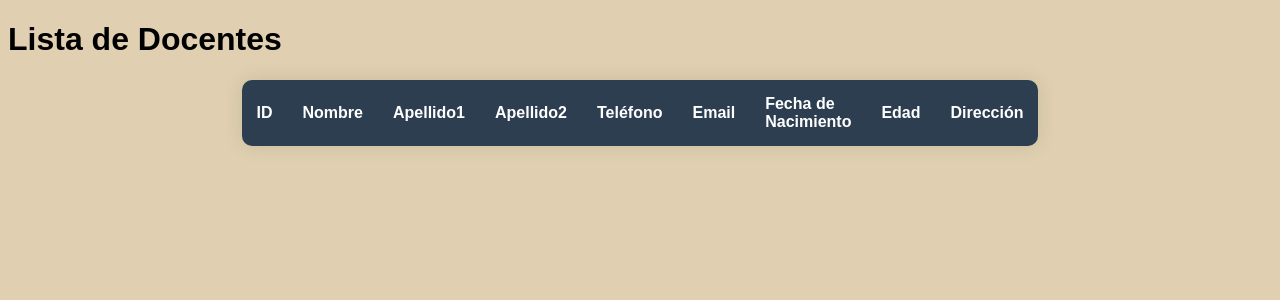
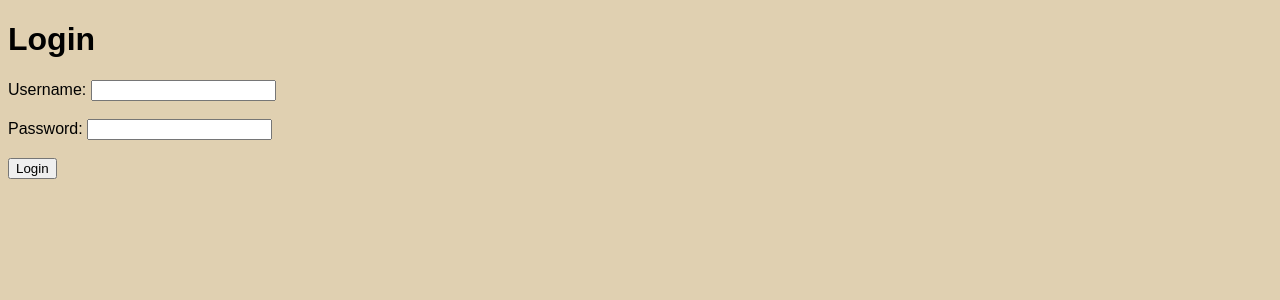
Before and after one commit to lcuper18/SCE, a Flask app: page / in a window 1280 px wide. Shown: the top 300 px of the page. Run offline with Flask 3, Linux system fonts and the light colour scheme; data that the repository does not hold is empty.

```diff
--- a/app.py
+++ b/app.py
@@ -1,4 +1,4 @@
-from flask import Flask, render_template, request, jsonify
+from flask import Flask, render_template, request, jsonify, redirect, url_for
 import mysql.connector
 
 app = Flask(__name__)
@@ -16,25 +16,48 @@ def get_db_connection():
     return mysql.connector.connect(**config)
 
 @app.route('/')
-def index():
+def login():
     return render_template('index.html')
+
+@app.route('/login', methods=['POST'])
+def authenticate():
+    username = request.form['username']
+    password = request.form['password']
+    connection = get_db_connection()
+    cursor = connection.cursor(dictionary=True)
+    cursor.execute("SELECT * FROM Docentes WHERE id_docente = %s AND apellido1 = %s", (username, password))
+    user = cursor.fetchone()
+    cursor.close()
+    connection.close()
+    if user:
+        return redirect(url_for('dashboard'))
+    else:
+        return "Invalid credentials", 401
+
+@app.route('/dashboard')
+def dashboard():
+    return render_template('dashboard.html')
+
+@app.route('/lista_personal')
+def lista_personal():
+    return render_template('lista_personal.html')
 
 @app.route('/get_docentes', methods=['GET'])
 def get_docentes():
     connection = get_db_connection()
     cursor = connection.cursor(dictionary=True)
     cursor.execute("""
-SELECT id_docente,
-       nombre,
-       apellido1,
-       apellido2,
-       telefono,
-       email,
-       fecha_nacimiento,
-       direccion,
-       TIMESTAMPDIFF(YEAR, fecha_nacimiento, CURDATE()) AS edad
-FROM Docentes
-""")
+    SELECT id_docente,
+    nombre,
+    apellido1,
+    apellido2,
+    telefono,
+    email,
+    fecha_nacimiento,
+    direccion,
+    TIMESTAMPDIFF(YEAR, fecha_nacimiento, CURDATE()) AS edad
+    FROM Docentes
+    """)
     docentes = cursor.fetchall()
     cursor.close()
     connection.close()
--- a/templates/index.html
+++ b/templates/index.html
@@ -3,53 +3,17 @@
 <head>
     <meta charset="UTF-8">
     <meta name="viewport" content="width=device-width, initial-scale=1.0">
-    <title>Interfaz de Docentes</title>
+    <title>Login</title>
     <link rel="stylesheet" href="{{ url_for('static', filename='css/style.css') }}">
 </head>
 <body>
-    <h1>Lista de Docentes</h1>
-    <table id="docentes-table">
-        <thead>
-            <tr>
-                <th>ID</th>
-                <th>Nombre</th>
-                <th>Apellido1</th>
-                <th>Apellido2</th>
-                <th>Teléfono</th>
-                <th>Email</th>
-                <th>Fecha de Nacimiento</th>
-                <th>Edad</th>
-                <th>Dirección</th>
-            </tr>
-        </thead>
-        <tbody>
-            <!-- Los datos se cargarán aquí -->
-        </tbody>
-    </table>
-
-    <script>
-        document.addEventListener('DOMContentLoaded', function() {
-            fetch('/get_docentes')
-                .then(response => response.json())
-                .then(data => {
-                    const tableBody = document.querySelector('#docentes-table tbody');
-                    data.forEach(docente => {
-                        const row = document.createElement('tr');
-                        row.innerHTML = `
-                            <td>${docente.id_docente}</td>
-                            <td>${docente.nombre}</td>
-                            <td>${docente.apellido1}</td>
-                            <td>${docente.apellido2}</td>
-                            <td>${docente.telefono}</td>
-                            <td>${docente.email}</td>
-                            <td>${docente.fecha_nacimiento}</td>
-                            <td>${docente.edad}</td>
-                            <td>${docente.direccion}</td>
-                        `;
-                        tableBody.appendChild(row);
-                    });
-                });
-        });
-    </script>
+    <h1>Login</h1>
+    <form action="/login" method="post">
+        <label for="username">Username:</label>
+        <input type="text" id="username" name="username" required><br><br>
+        <label for="password">Password:</label>
+        <input type="password" id="password" name="password" required><br><br>
+        <button type="submit">Login</button>
+    </form>
 </body>
 </html>
```
Also changed, not shown: templates/dashboard.html (added, +13 -0 lines), templates/lista_personal.html (added, +57 -0 lines).
